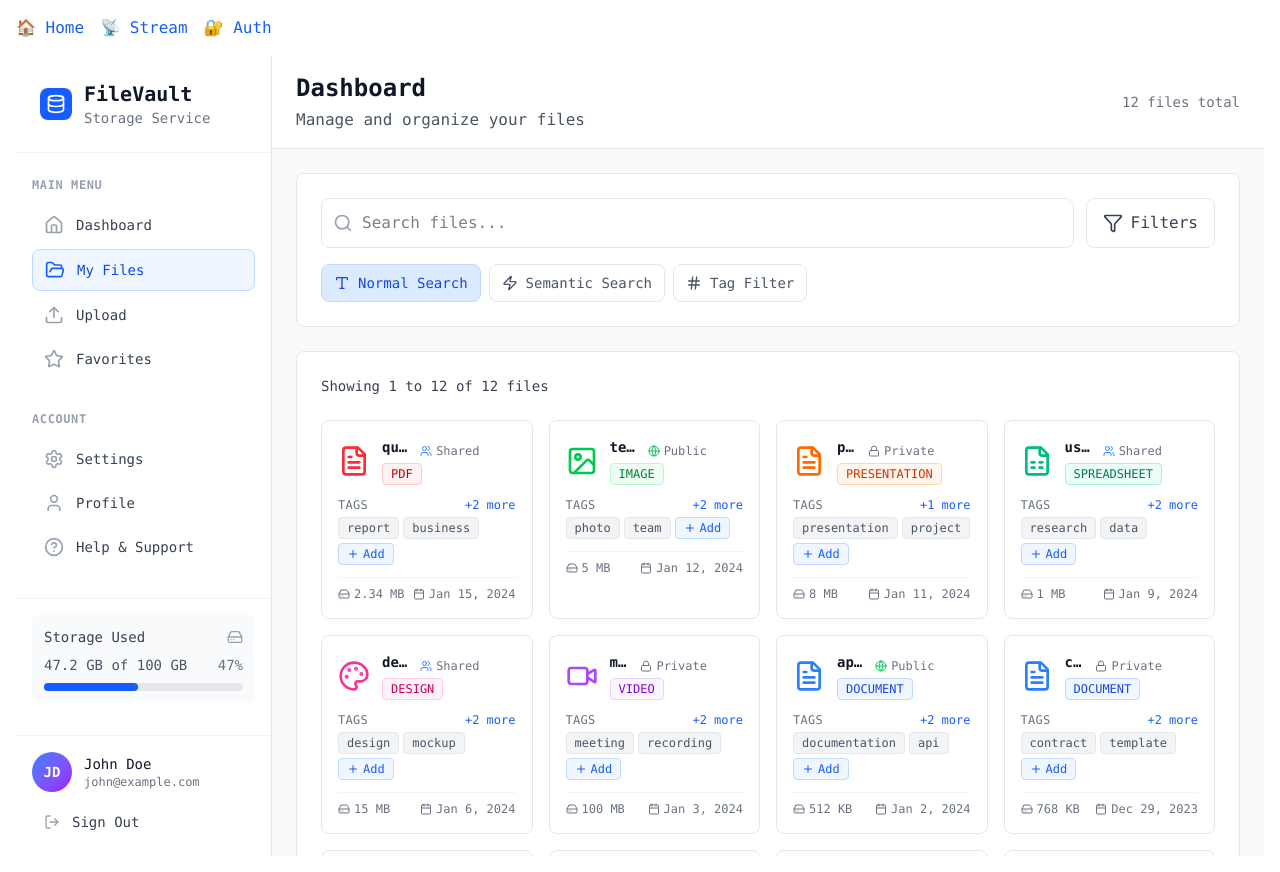
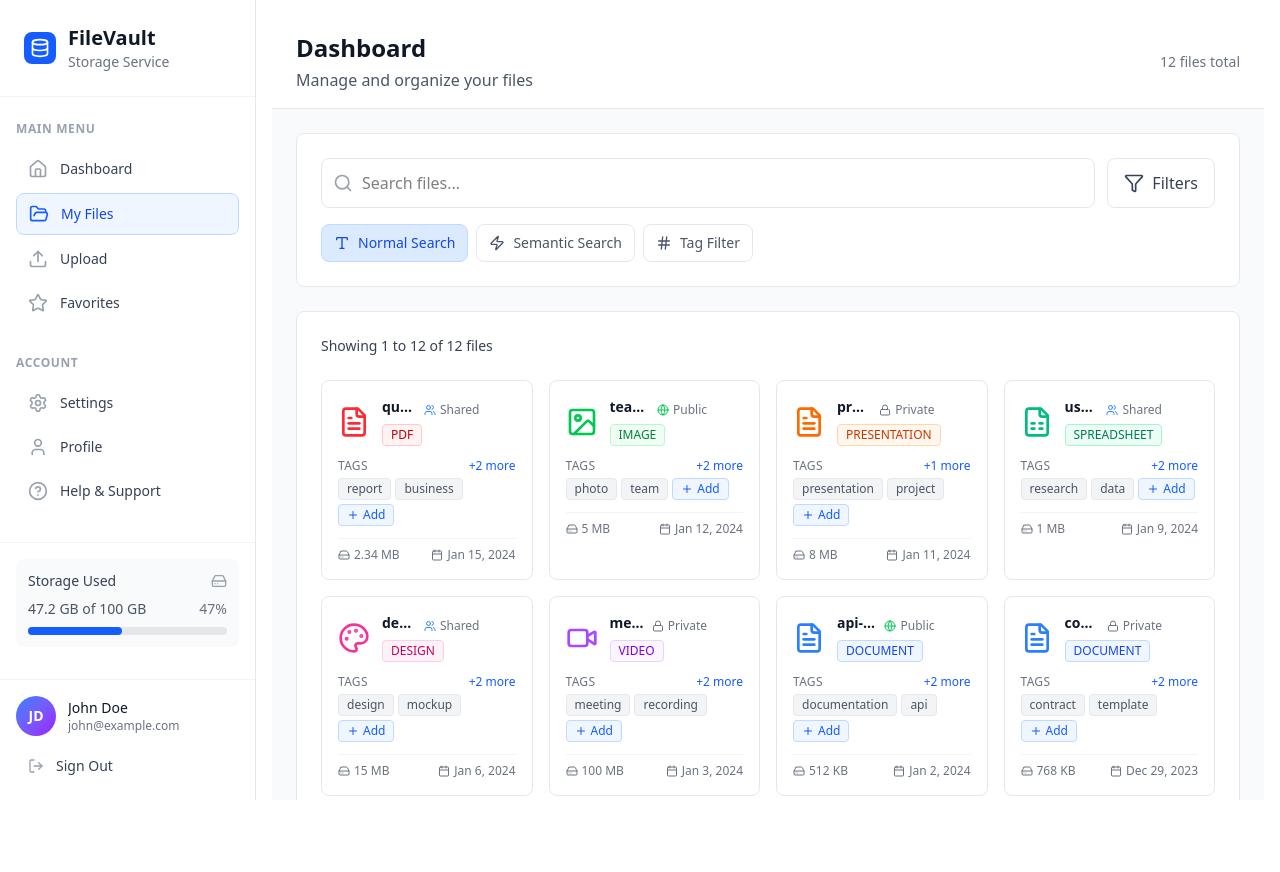
Before and after one commit to shrey209/NeuroStore, a React (Vite) app in the folder apps/client/: page /files in a window 1280 px wide. After the commit the page ends 800 px from the top, so only its background shows below. Built offline with nearby package versions, Linux system fonts and the light colour scheme.

Commit message:
added more routes for auth and fixed ui layout

```diff
--- a/apps/client/src/App.tsx
+++ b/apps/client/src/App.tsx
@@ -1,36 +1,34 @@
-import { Routes, Route, Link } from "react-router-dom";
+import { Routes, Route } from "react-router-dom";
 import Home from "./Home";
 import StreamPage from "./StreamPage";
-import Auth from "./Auth"; // ✅ Import it
+import Auth from "./Auth";
 import Dashboard from "./pages/Dashboard";
 import Preview from "./pages/Preview";
+import Upload from "./pages/Upload"; // ✅ Correct Upload component
+import MainLayout from "./MainLayout";
 
 const App: React.FC = () => {
   return (
-    <div className="p-4 font-mono">
-      <nav className="mb-4 space-x-4">
-        <Link to="/" className="text-blue-600 hover:underline">🏠 Home</Link>
-        <Link to="/stream" className="text-blue-600 hover:underline">📡 Stream</Link>
-        <Link to="/auth" className="text-blue-600 hover:underline">🔐 Auth</Link> {/* ✅ New nav link */}
-      </nav>
+    <Routes>
+      {/* Public routes (without sidebar) */}
+      <Route path="/" element={<Home />} />
+      <Route path="/stream" element={<StreamPage />} />
+      <Route path="/auth" element={<Auth />} />
 
-      <Routes>
-        <Route path="/" element={<Home />} />
-        <Route path="/stream" element={<StreamPage />} />
-        <Route path="/auth" element={<Auth />} /> {/* ✅ New route */}
-         <Route path="/dashboard" element={<Dashboard />} />
-          <Route path="/preview/:fileId" element={<Preview />} />
-          {/* Placeholder routes for sidebar navigation */}
-          <Route path="/files" element={<Dashboard />} />
-          <Route path="/upload" element={<Dashboard />} />
-          <Route path="/favorites" element={<Dashboard />} />
-          <Route path="/analytics" element={<Dashboard />} />
-          <Route path="/storage" element={<Dashboard />} />
-          <Route path="/settings" element={<Dashboard />} />
-          <Route path="/profile" element={<Dashboard />} />
-          <Route path="/help" element={<Dashboard />} />
-      </Routes>
-    </div>
+      {/* Sidebar layout routes */}
+      <Route path="/" element={<MainLayout />}>
+        <Route path="dashboard" element={<Dashboard />} />
+        <Route path="upload" element={<Upload />} />
+        <Route path="preview/:fileId" element={<Preview />} />
+        <Route path="files" element={<Dashboard />} />
+        <Route path="favorites" element={<Dashboard />} />
+        <Route path="analytics" element={<Dashboard />} />
+        <Route path="storage" element={<Dashboard />} />
+        <Route path="settings" element={<Dashboard />} />
+        <Route path="profile" element={<Dashboard />} />
+        <Route path="help" element={<Dashboard />} />
+      </Route>
+    </Routes>
   );
 };
 
--- /dev/null
+++ b/apps/client/src/MainLayout.tsx
@@ -0,0 +1,17 @@
+// src/components/Layout/MainLayout.tsx
+import React from "react";
+import Sidebar from "./components/Layout/Sidebar";
+import { Outlet } from "react-router-dom";
+
+const MainLayout: React.FC = () => {
+  return (
+    <div className="flex h-screen">
+      <Sidebar />
+      <div className="flex-1 overflow-auto p-4">
+        <Outlet /> {/* ← This is where Upload, Preview, etc. will render */}
+      </div>
+    </div>
+  );
+};
+
+export default MainLayout;
--- a/apps/client/src/pages/Dashboard.tsx
+++ b/apps/client/src/pages/Dashboard.tsx
@@ -1,6 +1,6 @@
 import React, { useState, useMemo } from 'react';
 import { useNavigate } from 'react-router-dom';
-import Sidebar from '../components/Layout/Sidebar';
+
 import SearchBar from '../components/Search/SearchBar';
 import FileList from '../components/Files/FileList';
 import AccessManagementModal from '../components/Modals/AccessManagementModal';
@@ -147,7 +147,7 @@ const Dashboard: React.FC = () => {
 
   return (
     <div className="flex h-screen bg-gray-50">
-      <Sidebar />
+
 
       <div className="flex-1 flex flex-col overflow-hidden">
         {/* Header */}
--- a/apps/client/src/pages/Preview.tsx
+++ b/apps/client/src/pages/Preview.tsx
@@ -1,7 +1,7 @@
 import React from 'react';
 import { useParams, useNavigate } from 'react-router-dom';
 import { ArrowLeft, Download, Share2, Trash2, Edit3 } from 'lucide-react';
-import Sidebar from '../components/Layout/Sidebar';
+
 
 const Preview: React.FC = () => {
   const { fileId } = useParams();
@@ -9,7 +9,7 @@ const Preview: React.FC = () => {
 
   return (
     <div className="flex h-screen bg-gray-50">
-      <Sidebar />
+
 
       <div className="flex-1 flex flex-col overflow-hidden">
         {/* Header */}
--- /dev/null
+++ b/apps/client/src/pages/Upload.tsx
@@ -0,0 +1,11 @@
+import React from 'react'
+
+const Upload = () => {
+  return (
+    <div>
+
+    </div>
+  )
+}
+
+export default Upload
```
Also changed, not shown: 2 other files (tests, documents, lock files or other folders).
